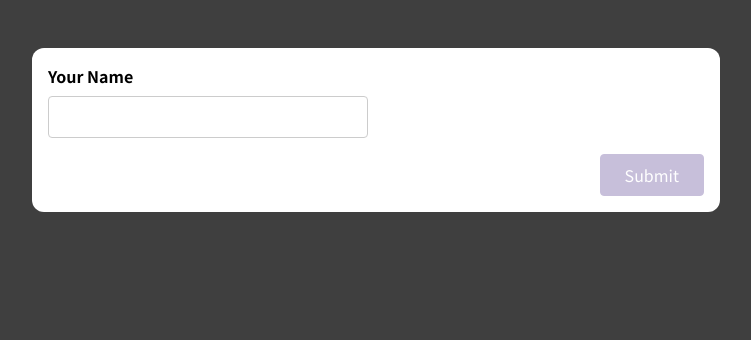
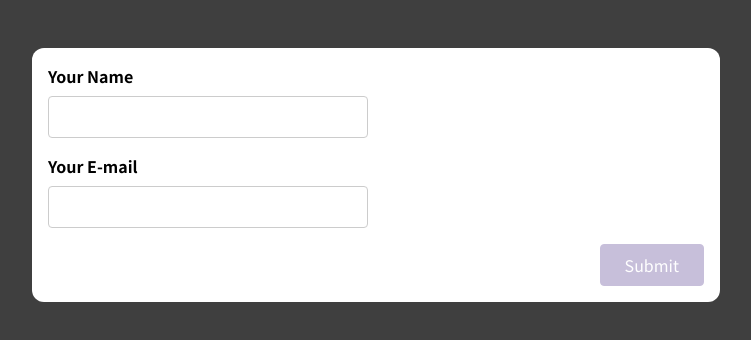
Before and after one commit to matherton/ReactCGSection16, a React (Create React App) app: page / in a window 1280 px wide. Shown: the top 340 px of the page, without its empty margins (264-1015 px from the left). Built offline with nearby package versions, Linux system fonts and the light colour scheme.

Commit message:
ceated an E-mail input by copying name input and changing props to email

```diff
--- a/src/components/SimpleInput.js
+++ b/src/components/SimpleInput.js
@@ -54,6 +54,19 @@
           <p className="error-text">name must not be empty</p>
         )}
       </div>
+      <div className={inputNameClasses}>
+        <label htmlFor="email">Your E-mail</label>
+        <input
+          type="email"
+          id="email"
+          onChange={nameInputChangeHandler}
+          onBlur={nameInputBlurHandler}
+          value={enteredName}
+        />
+        {nameInputIsInvalid && (
+          <p className="error-text">Please enter a valid email</p>
+        )}
+      </div>
       <div className="form-actions">
         <button disabled={!formIsValid}>Submit</button>
       </div>
```
